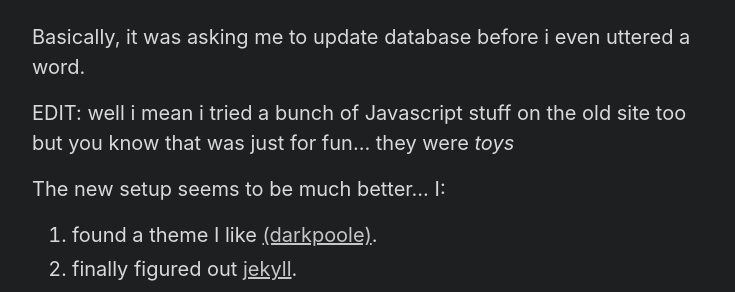
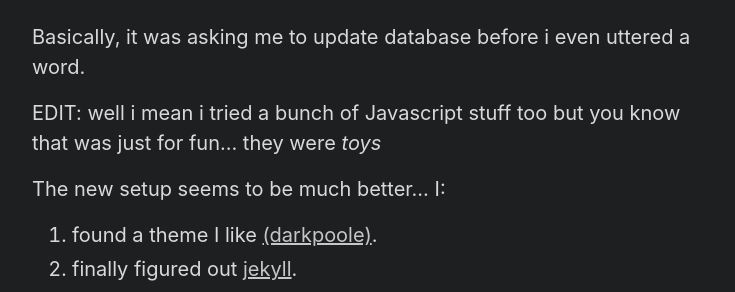
Before and after one commit to tomtclai/tomtclai.github.io, a Jekyll site: the page built from _posts/2021-04-03-setup.md, in a window 1280 px wide. Shown: the part 483-775 px from the top of the page, without its empty margins (272-1007 px from the left). Built offline with Jekyll 4.4.1, drawn with Linux system fonts in a browser that asks for light colours.

Commit message:
a few words

```diff
--- a/_posts/2021-04-03-setup.md
+++ b/_posts/2021-04-03-setup.md
@@ -14,7 +14,7 @@ wait thats it.
 
 Basically, it was asking me to update database before i even uttered a word.
 
-EDIT: well i mean i tried a bunch of Javascript stuff on the old site too but you know that was just for fun... they were _toys_
+EDIT: well i mean i tried a bunch of Javascript stuff too but you know that was just for fun... they were _toys_
 
 The new setup seems to be much better... I:
 1. found a theme I like [(darkpoole)](https://github.com/andrewhwanpark/dark-poole).
```
